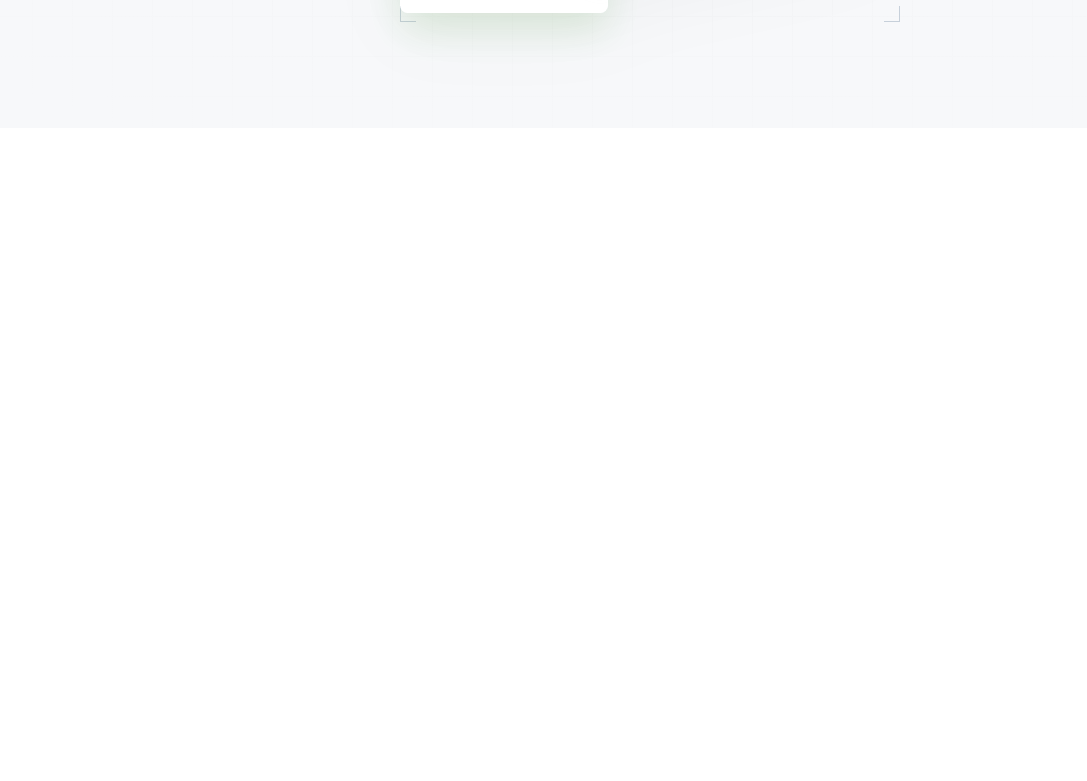
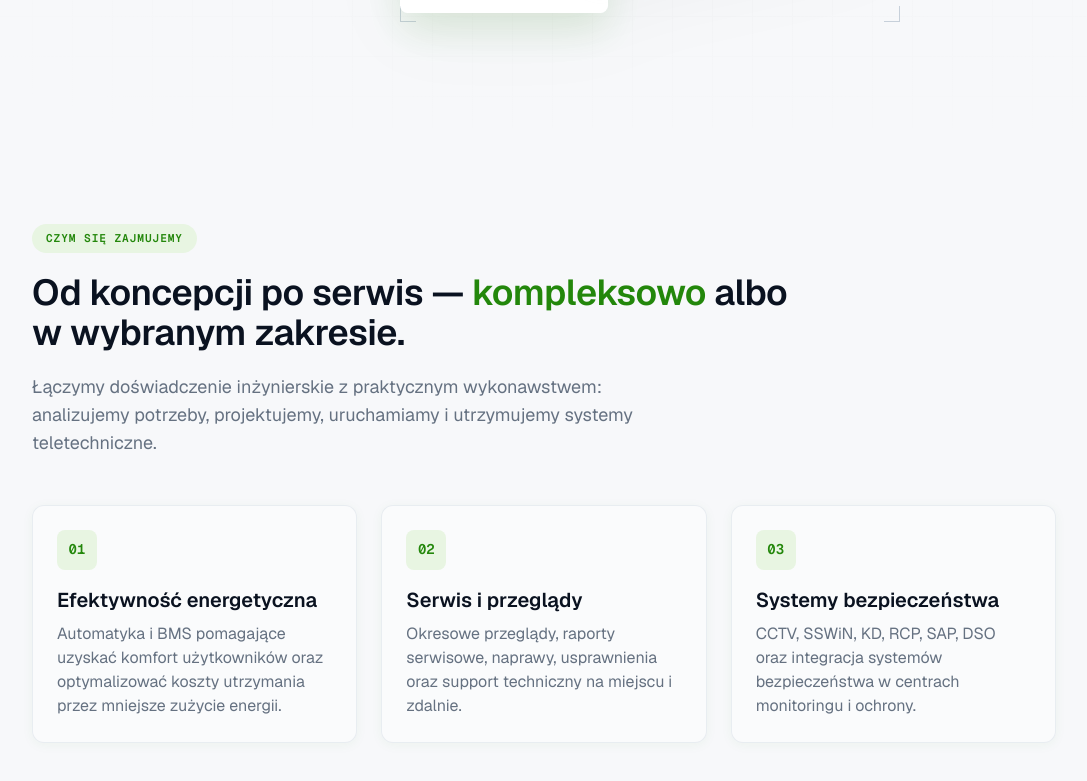
Before and after one commit to dpsavroy/TECH4, a Next.js app: page / in a window 1280 px wide. Shown: the part 673-1454 px from the top of the page, without its empty margins (8-1095 px from the left). Before the commit the page ends 801 px from the top, so only its background shows below. Built offline with nearby package versions, Linux system fonts and the light colour scheme.

Commit message:
add WhatWeDo section after Hero

```diff
--- a/src/app/page.tsx
+++ b/src/app/page.tsx
@@ -1,10 +1,11 @@
 import { HeroSection } from "@/components/hero/HeroSection";
+import { WhatWeDo } from "@/components/sections/WhatWeDo";
 
 export default function Home() {
   return (
     <main className="flex-1 flex flex-col">
       <HeroSection />
-      {/* Other homepage sections (What We Do, Engineering Systems, etc.) will go here */}
+      <WhatWeDo />
     </main>
   );
 }
--- /dev/null
+++ b/src/components/sections/WhatWeDo.tsx
@@ -0,0 +1,245 @@
+"use client";
+
+import { useEffect, useRef, useState } from "react";
+import { useTheme } from "@/components/theme/ThemeProvider";
+import {
+  colors,
+  darkColors,
+  layout,
+  radius,
+  transitions,
+  typography,
+} from "@/styles/design-tokens";
+
+const cards = [
+  {
+    id: "01",
+    title: "Efektywność energetyczna",
+    description:
+      "Automatyka i BMS pomagające uzyskać komfort użytkowników oraz optymalizować koszty utrzymania przez mniejsze zużycie energii.",
+  },
+  {
+    id: "02",
+    title: "Serwis i przeglądy",
+    description:
+      "Okresowe przeglądy, raporty serwisowe, naprawy, usprawnienia oraz support techniczny na miejscu i zdalnie.",
+  },
+  {
+    id: "03",
+    title: "Systemy bezpieczeństwa",
+    description:
+      "CCTV, SSWiN, KD, RCP, SAP, DSO oraz integracja systemów bezpieczeństwa w centrach monitoringu i ochrony.",
+  },
+];
+
+export function WhatWeDo() {
+  const { theme } = useTheme();
+  const isDark = theme === "dark";
+  const themeColors = isDark ? darkColors : colors;
+
+  const sectionRef = useRef<HTMLElement>(null);
+  const [isVisible, setIsVisible] = useState(false);
+
+  useEffect(() => {
+    const node = sectionRef.current;
+    if (!node) return;
+
+    const observer = new IntersectionObserver(
+      ([entry]) => {
+        if (entry.isIntersecting) {
+          setIsVisible(true);
+          observer.unobserve(node);
+        }
+      },
+      { threshold: 0.1 }
+    );
+
+    observer.observe(node);
+    return () => observer.disconnect();
+  }, []);
+
+  return (
+    <section
+      ref={sectionRef}
+      id="what-we-do"
+      style={{
+        backgroundColor: themeColors.background.page,
+        paddingTop: layout.sectionSpacing.md,
+        paddingBottom: layout.sectionSpacing.md,
+        transition: `background-color ${transitions.duration.base} ${transitions.easing.standard}`,
+      }}
+    >
+      {/*
+        Reduced-motion override: entrance animation is entirely disabled
+        when the user prefers reduced motion. Cards render in their final
+        visible state with no opacity/transform transitions.
+      */}
+      <style>{`
+        @media (prefers-reduced-motion: reduce) {
+          [data-what-we-do-card] {
+            opacity: 1 !important;
+            transform: translateY(0) !important;
+            transition: none !important;
+          }
+        }
+      `}</style>
+
+      <div
+        className="mx-auto px-6 md:px-8 lg:px-10"
+        style={{ maxWidth: layout.container.xl }}
+      >
+        {/* ── Eyebrow ─────────────────────────────────────────────────── */}
+        <div className="inline-flex items-center self-start px-3.5 py-1.5 rounded-full mb-5"
+          style={{
+            backgroundColor:
+              theme === "dark"
+                ? darkColors.primary.mist
+                : colors.primary.mist,
+          }}
+        >
+          <span
+            style={{
+              fontFamily: typography.fontFamily.mono,
+              color: themeColors.primary.signal,
+              fontSize: "0.7rem",
+              fontWeight: typography.weight.semibold,
+              letterSpacing: "0.08em",
+            }}
+            className="uppercase"
+          >
+            CZYM SIĘ ZAJMUJEMY
+          </span>
+        </div>
+
+        {/* ── Heading ─────────────────────────────────────────────────── */}
+        <h2
+          style={{
+            fontFamily: typography.fontFamily.sans,
+            fontWeight: typography.weight.semibold,
+            color: themeColors.primary.ink,
+            fontSize: typography.scale["4xl"].fontSize,
+            lineHeight: typography.scale["4xl"].lineHeight,
+            letterSpacing: typography.tracking.tight,
+          }}
+          className="max-w-3xl"
+        >
+          Od koncepcji po serwis —{" "}
+          <span style={{ color: themeColors.primary.signal }}>kompleksowo</span>{" "}
+          albo w wybranym zakresie.
+        </h2>
+
+        {/* ── Subheading ──────────────────────────────────────────────── */}
+        <p
+          style={{
+            fontFamily: typography.fontFamily.sans,
+            fontSize: typography.scale.lg.fontSize,
+            lineHeight: typography.scale.lg.lineHeight,
+            color: isDark ? darkColors.neutral[300] : colors.neutral[500],
+          }}
+          className="mt-5 max-w-2xl"
+        >
+          Łączymy doświadczenie inżynierskie z praktycznym wykonawstwem:
+          analizujemy potrzeby, projektujemy, uruchamiamy i utrzymujemy systemy
+          teletechniczne.
+        </p>
+
+        {/* ── Cards grid ──────────────────────────────────────────────── */}
+        <div
+          className="grid grid-cols-1 md:grid-cols-2 lg:grid-cols-3 gap-6 mt-12"
+          style={{ maxWidth: layout.container.lg }}
+        >
+          {cards.map((card, i) => (
+            <div
+              key={card.id}
+              data-what-we-do-card
+              className="group rounded-lg p-6 border"
+              style={{
+                backgroundColor: isDark
+                  ? "rgb(18 27 39 / 0.58)"
+                  : "rgb(255 255 255 / 0.40)",
+                borderColor: isDark
+                  ? "rgb(37 51 66 / 0.80)"
+                  : "rgb(221 227 234 / 0.60)",
+                borderRadius: radius.lg,
+                boxShadow: isDark
+                  ? "0 2px 12px rgb(35 135 11 / 0.05)"
+                  : "0 2px 12px rgb(35 135 11 / 0.05)",
+                opacity: isVisible ? 1 : 0,
+                transform: isVisible ? "translateY(0)" : "translateY(24px)",
+                transition: `opacity ${transitions.duration.base} ${transitions.easing.entrance}, transform 280ms ${transitions.easing.standard}, box-shadow 280ms ${transitions.easing.standard}`,
+                transitionDelay: `${i * 100}ms`,
+              }}
+              onMouseEnter={(e) => {
+                e.currentTarget.style.transform = "translateY(-4px)";
+                e.currentTarget.style.boxShadow = isDark
+                  ? "0 8px 28px rgb(35 135 11 / 0.14)"
+                  : "0 8px 28px rgb(35 135 11 / 0.10)";
+              }}
+              onMouseLeave={(e) => {
+                e.currentTarget.style.transform = isVisible
+                  ? "translateY(0)"
+                  : "translateY(24px)";
+                e.currentTarget.style.boxShadow = isDark
+                  ? "0 2px 12px rgb(35 135 11 / 0.05)"
+                  : "0 2px 12px rgb(35 135 11 / 0.05)";
+              }}
+            >
+              {/* Number badge */}
+              <div
+                className="inline-flex items-center justify-center mb-4"
+                style={{
+                  width: "2.5rem",
+                  height: "2.5rem",
+                  borderRadius: radius.md,
+                  backgroundColor:
+                    theme === "dark"
+                      ? darkColors.primary.mist
+                      : colors.primary.mist,
+                }}
+              >
+                <span
+                  style={{
+                    fontFamily: typography.fontFamily.mono,
+                    color: themeColors.primary.signal,
+                    fontSize: typography.scale.sm.fontSize,
+                    fontWeight: typography.weight.semibold,
+                  }}
+                >
+                  {card.id}
+                </span>
+              </div>
+
+              {/* Card title */}
+              <h3
+                style={{
+                  fontFamily: typography.fontFamily.sans,
+                  fontWeight: typography.weight.semibold,
+                  color: themeColors.primary.ink,
+                  fontSize: typography.scale.xl.fontSize,
+                  lineHeight: typography.scale.xl.lineHeight,
+                }}
+                className="mb-2"
+              >
+                {card.title}
+              </h3>
+
+              {/* Card description */}
+              <p
+                style={{
+                  fontFamily: typography.fontFamily.sans,
+                  fontSize: typography.scale.base.fontSize,
+                  lineHeight: typography.scale.base.lineHeight,
+                  color: isDark
+                    ? darkColors.neutral[400]
+                    : colors.neutral[500],
+                }}
+              >
+                {card.description}
+              </p>
+            </div>
+          ))}
+        </div>
+      </div>
+    </section>
+  );
+}
```
